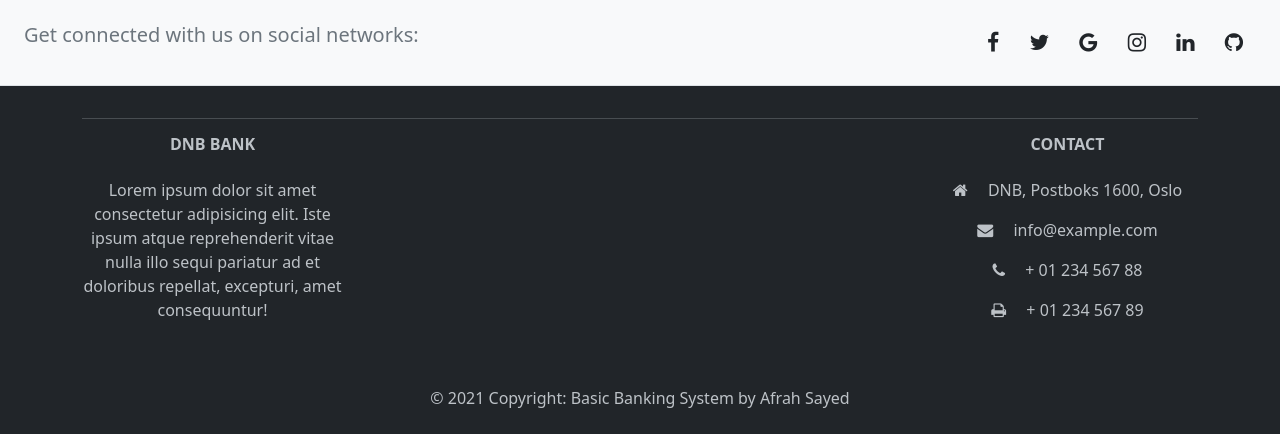
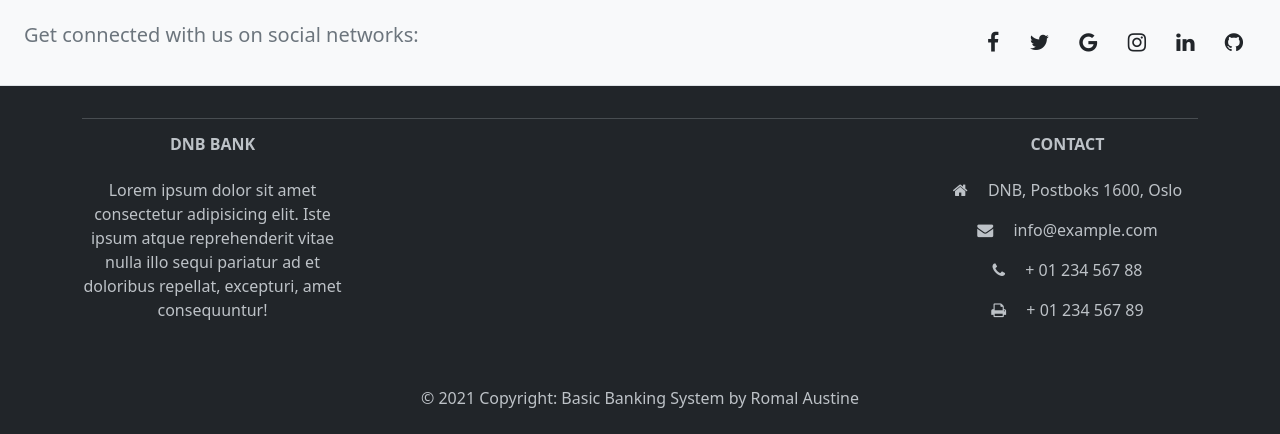
Before and after one commit to Romalaustine/The-Sparks-Foundation-Basic-Banking-System-Internship-Project, a PHP site: page /index.php in a window 1280 px wide. Shown: the part 672-1106 px from the top of the page. Run offline with PHP 8.4, Linux system fonts and the light colour scheme; some libraries are stand-ins or nearby versions.

Commit message:
Update footer.php

```diff
--- a/footer.php
+++ b/footer.php
@@ -79,7 +79,7 @@
 
   <!-- Copyright -->
   <div class="text-center p-4" style="background-color: #212529; color: #bdc2c7;">
-    © 2021 Copyright: Basic Banking System by Afrah Sayed
+    © 2021 Copyright: Basic Banking System by Romal Austine
   </div>
   <!-- Copyright -->
 </footer>
```
